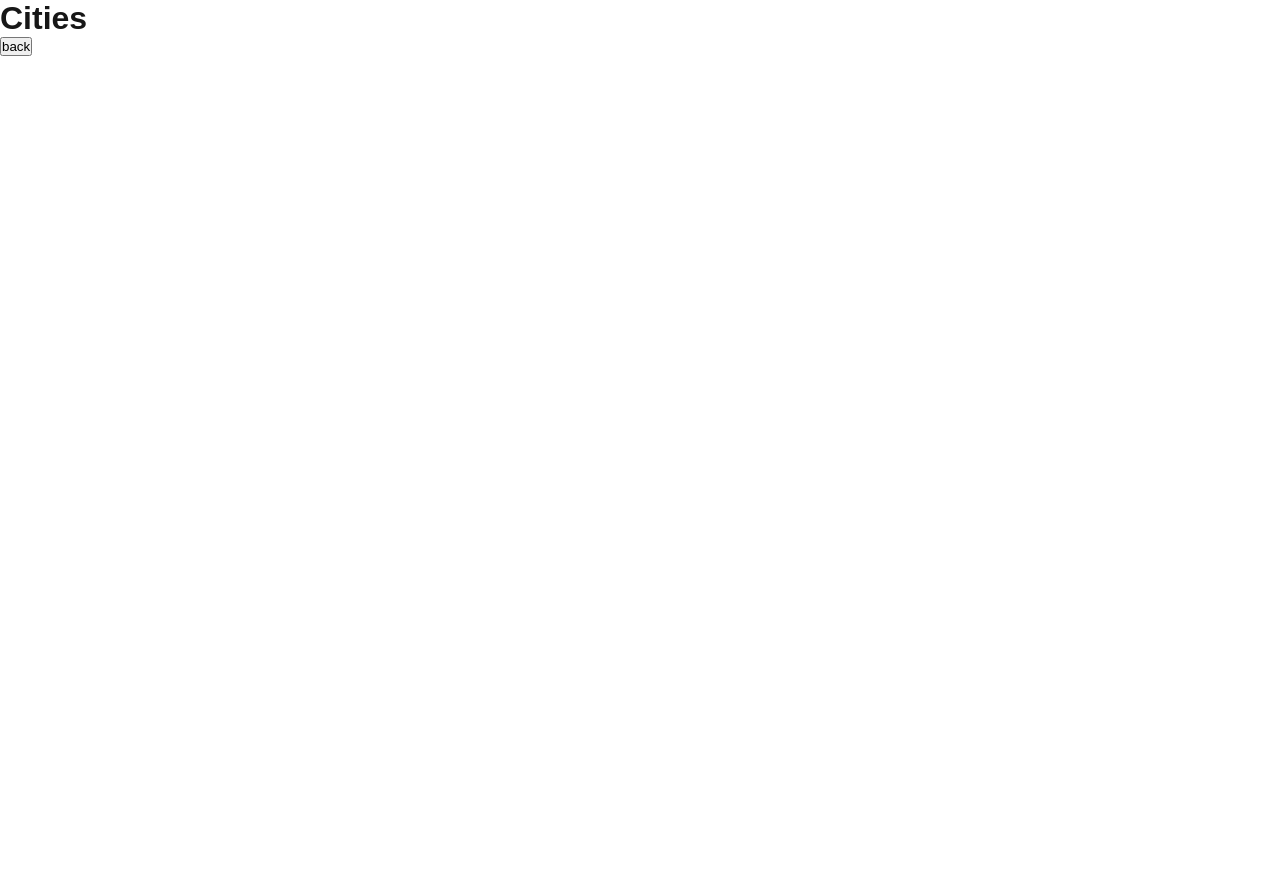
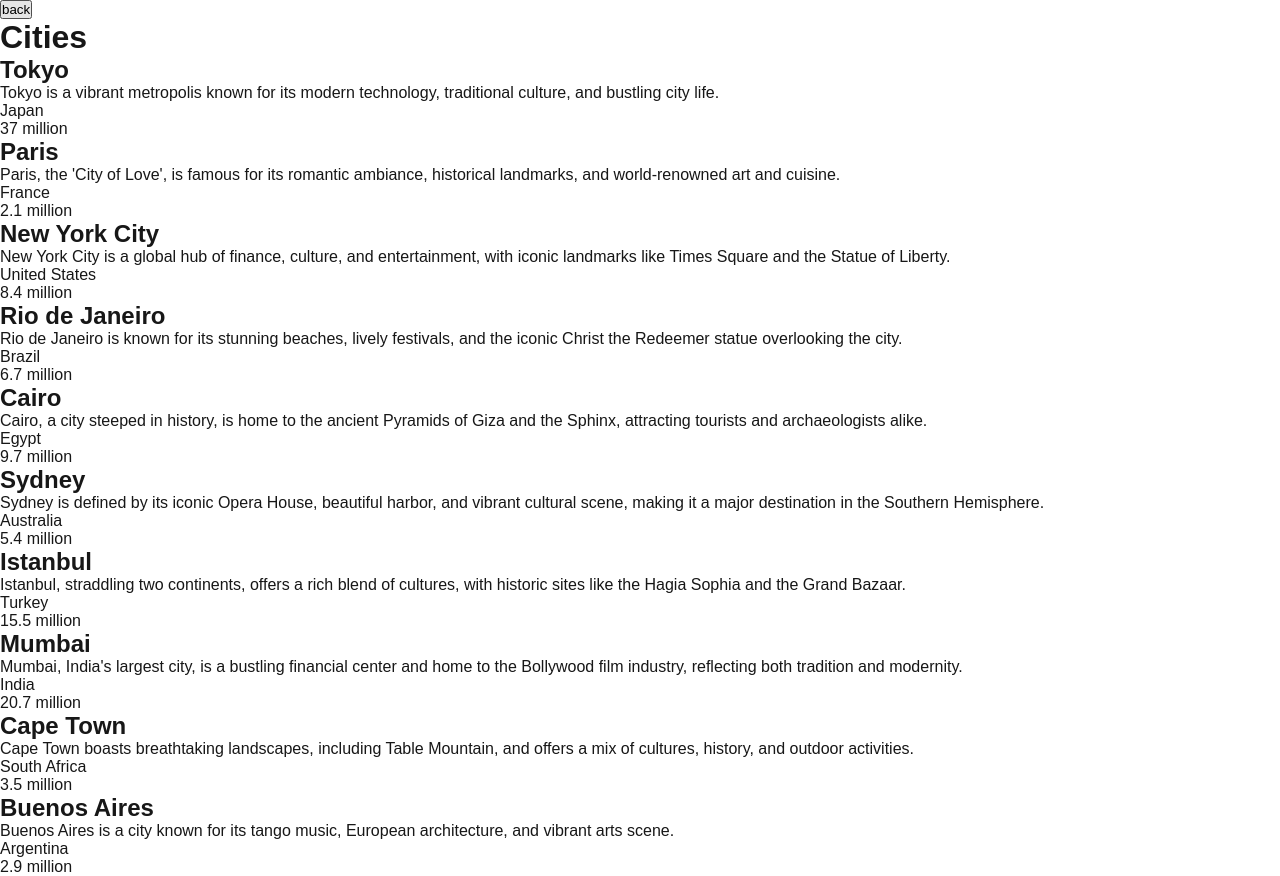
Before and after one commit to jakobm101/cities, a Next.js app: page /cities in a window 1280 px wide. Before the commit the page ends 800 px from the top, so only its background shows below. Built offline with nearby package versions, Linux system fonts and the light colour scheme.

Commit message:
mapping all the city datas

```diff
--- a/src/app/cities/page.jsx
+++ b/src/app/cities/page.jsx
@@ -1,16 +1,25 @@
-'use client'
-
+"use client";
+import cities from "../../../lib/data";
 import { useRouter } from "next/navigation";
 
 export default function Cities() {
   const { back } = useRouter();
-  console.log(back);
+  console.log(cities);
 
   return (
     <>
+      <button onClick={back}>back</button>
       <h1>Cities</h1>
-      <button onClick={back}>back</button>
-
-</>
+      {cities.map(({ id, name, description, country, population }) => (
+        <article key={id}>
+          <h2>{name}</h2>
+          <ul>
+            <li>{description}</li>
+            <li>{country}</li>
+            <li>{population}</li>
+          </ul>
+        </article>
+      ))}
+    </>
   );
 }
```
